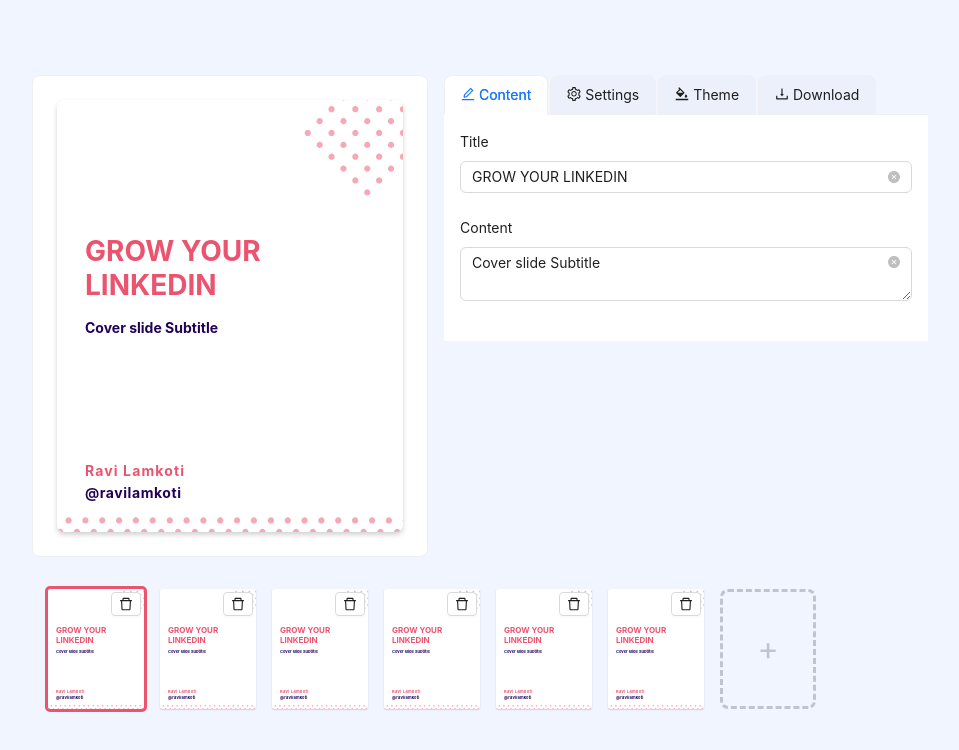
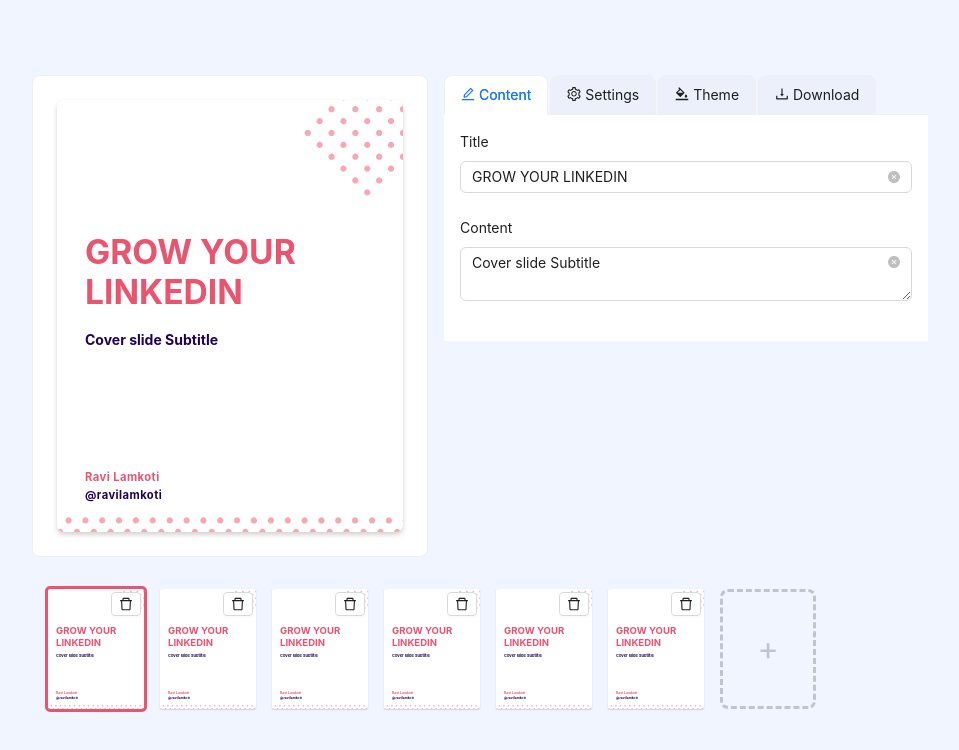
Before and after one commit to RavenColEvol/linked_in-post-generator, a React (Vite) app: page / in a window 1280 px wide. Shown: the top 750 px of the page, without its empty margins (160-1119 px from the left). Built offline with nearby package versions, Linux system fonts and the light colour scheme.

Commit message:
fix: user size css

```diff
--- a/src/index.css
+++ b/src/index.css
@@ -49,7 +49,7 @@ main {
 
 .renderer-card .main h1 {
   color: var(--primary, #000);
-  font-size: 2em;
+  font-size: 2.4em;
   line-height: 1.2;
   font-weight: bold;
 }
@@ -125,11 +125,12 @@ main {
   font-weight: bold;
   display: flex;
   gap: .5em;
+  align-items: center;
 }
 
 .user .headshot {
-  width: 3em;
-  height: 3em;
+  width: 2.5em;
+  height: 2.5em;
   object-fit: cover;
   border-radius: 50%;
 }
@@ -137,12 +138,14 @@ main {
 .user .name {
   display: block;
   color: var(--primary);
-  letter-spacing: .08em;
+  font-size: .8em;
+  letter-spacing: .04em;
 }
 
 .user .handle {
   display: block;
   color: var(--secondary);
+  font-size: .8em;
   letter-spacing: .04em;
 }
 
```
